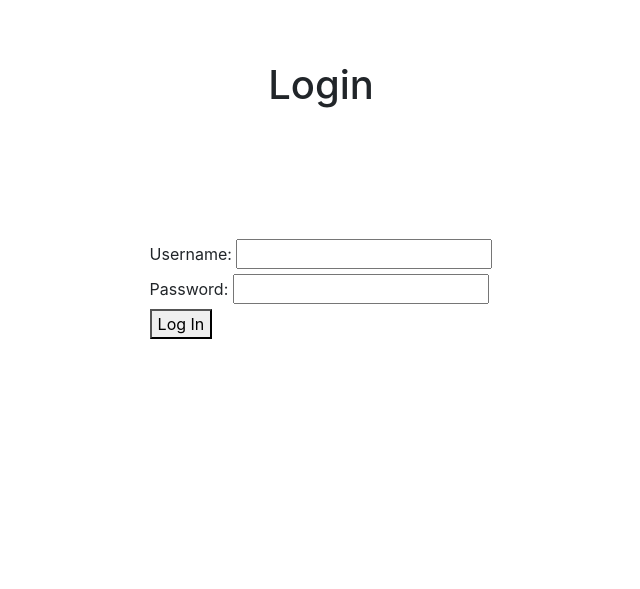
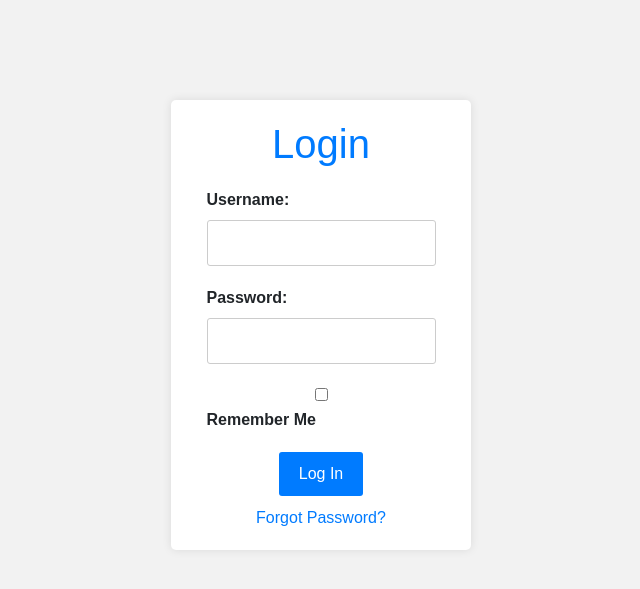
Before and after one commit to zlhuey14/CS451R_webApp, a Flask app: page / in a window 1280 px wide. Shown: the top 589 px of the page, without its empty margins (319-959 px from the left). Run offline with Flask 3, Linux system fonts and the light colour scheme; some libraries are stand-ins or nearby versions.

Commit message:
#from casey - changes made to application page

```diff
--- a/webApp/templates/login.html
+++ b/webApp/templates/login.html
@@ -17,14 +17,101 @@
 {% endif %}
 {% endwith %}
 
-<div class ="form-container">
+<!--
+<div class="form-container">
     <h1>Login</h1>
     <form method="POST" action="/">
         <label for="username">Username:</label>
         <input type="text" name="username" id="username" required><br>
         <label for="password">Password:</label>
         <input type="password" name="password" id="password" required><br>
+        <input type="checkbox" id="remember-me" name="remember-me">
+        <label for="remember-me">Remember Me</label><br>
         <button type="submit">Log In</button>
     </form>
+    <a href="forgot_password.html">Forgot Password?</a>
 </div>
+-->
+
+<!DOCTYPE html>
+<html lang="en">
+<head>
+    <meta charset="UTF-8">
+    <meta name="viewport" content="width=device-width, initial-scale=1.0">
+    <title>Login Page</title>
+    <style>
+        body {
+            font-family: Arial, sans-serif;
+            background-color: #f2f2f2;
+            text-align: center;
+        }
+        .form-container {
+            max-width: 300px;
+            margin: 100px auto;
+            background: #fff;
+            border-radius: 5px;
+            padding: 20px;
+            box-shadow: 0 0 10px rgba(0, 0, 0, 0.1);
+        }
+        .form-container h1 {
+            margin-bottom: 20px;
+            color: #007bff;
+        }
+        .form-group {
+            margin-bottom: 20px;
+        }
+        .form-group label {
+            display: block;
+            text-align: left;
+            font-weight: bold;
+        }
+        .form-group input {
+            width: 100%;
+            padding: 10px;
+            border: 1px solid #ccc;
+            border-radius: 3px;
+        }
+        .remember-me {
+            text-align: left;
+            font-weight: normal;
+        }
+        .forgot-password {
+            text-align: right;
+            margin-top: 10px;
+        }
+        .btn-login {
+            background-color: #007bff;
+            color: #fff;
+            padding: 10px 20px;
+            border: none;
+            border-radius: 3px;
+            cursor: pointer;
+        }
+    </style>
+</head>
+<body>
+    <div class="form-container">
+        <h1>Login</h1>
+        <form method="POST" action="/">
+            <div class="form-group">
+                <label for="username">Username:</label>
+                <input type="text" name="username" id="username" required>
+            </div>
+            <div class="form-group">
+                <label for="password">Password:</label>
+                <input type="password" name="password" id="password" required>
+            </div>
+            <div class="form-group remember-me">
+                <input type="checkbox" id="remember-me" name="remember-me">
+                <label for="remember-me">Remember Me</label>
+            </div>
+            <button type="submit" class="btn-login">Log In</button>
+        </form>
+        <div class="forgot-password">
+            <a href="forgot_password.html">Forgot Password?</a>
+        </div>
+    </div>
+</body>
+</html>
+
 {% endblock %}
```
